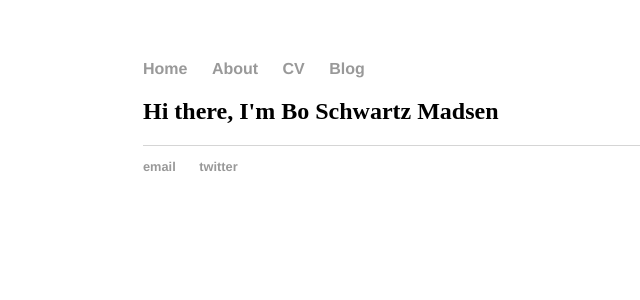
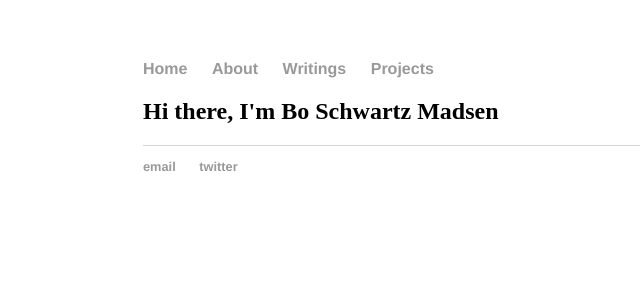
Before and after one commit to boschwartz/boschwartz.github.io, a Jekyll site: the page built from index.html, in a window 1280 px wide. Shown: the top 300 px of the page, without its empty margins (49-689 px from the left). Built offline with Jekyll 4.4.1, drawn with Linux system fonts in a browser that asks for light colours.

Commit message:
Update default.html

```diff
--- a/_layouts/default.html
+++ b/_layouts/default.html
@@ -10,8 +10,8 @@
 	    		<ul>
 	        		<li><a href="/">Home</a></li>
 		        	<li><a href="/about">About</a></li>
-	        		<li><a href="/cv">CV</a></li>
-	        		<li><a href="/blog">Blog</a></li>
+	        		<li><a href="/cv">Writings</a></li>
+	        		<li><a href="/blog">Projects</a></li>
 	    		</ul>
 			</nav>
 			<div class="container">
```
